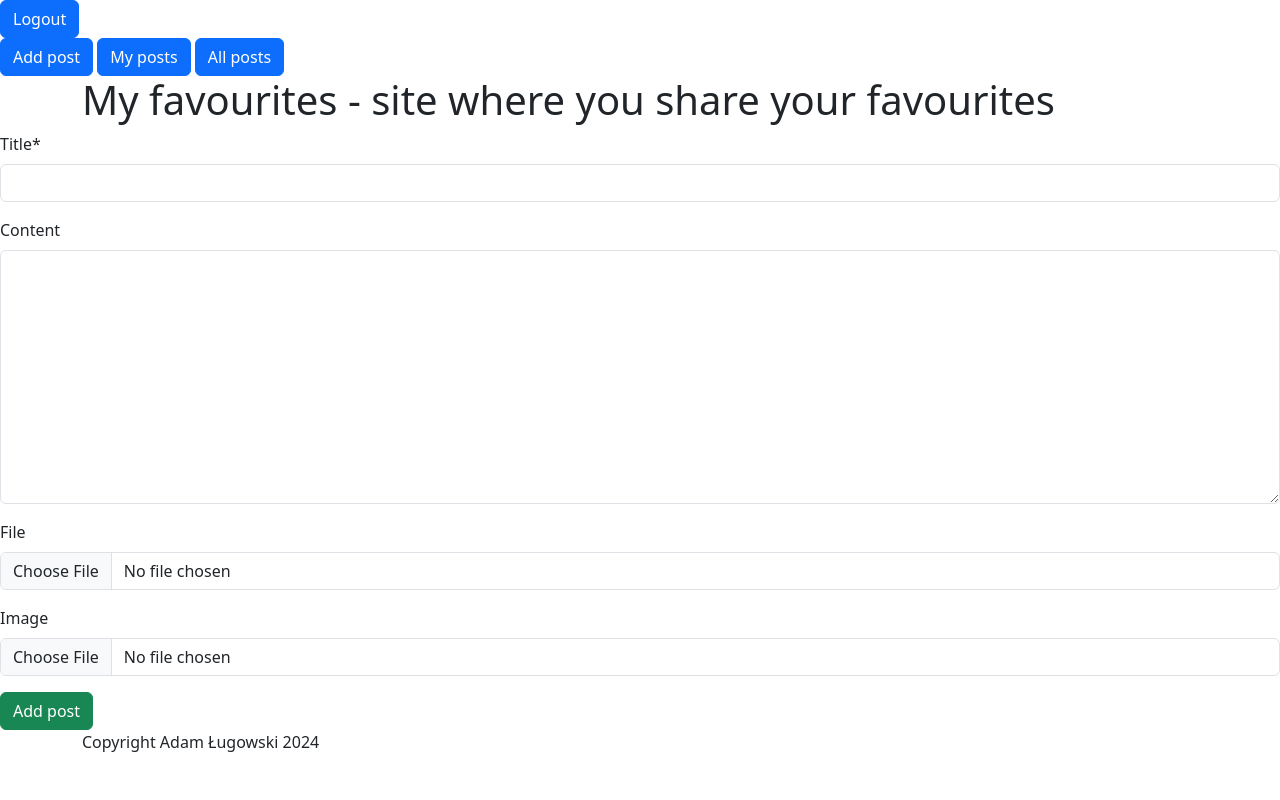
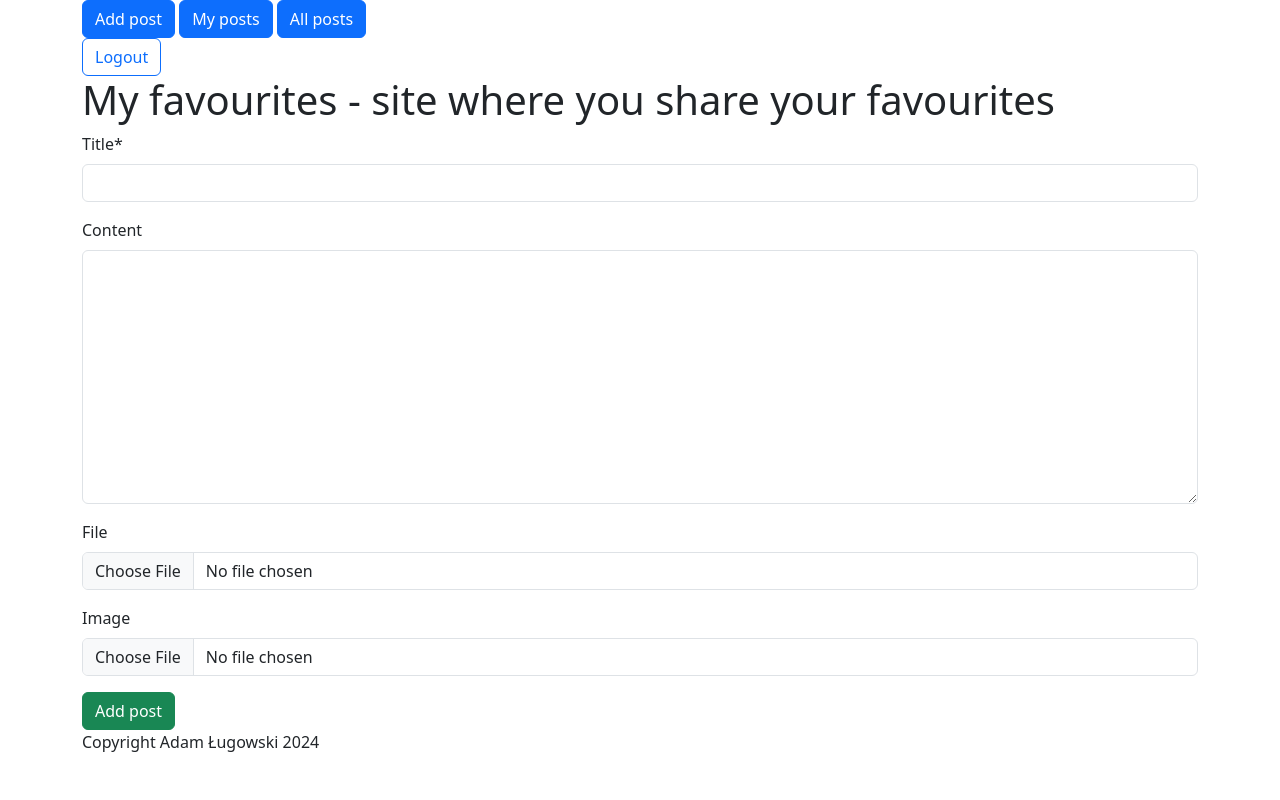
Before and after one commit to adamlugowski/my_favourites, a Django app: page /add_post in a window 1280 px wide. Run offline with Django 5.2, Linux system fonts and the light colour scheme; the visitor is signed in with stand-in values (Sample User, id 1); some libraries are stand-ins or nearby versions.

Commit message:
minor improvements in html templates

```diff
--- a/my_favourites/posts/templates/posts/add_post.html
+++ b/my_favourites/posts/templates/posts/add_post.html
@@ -4,9 +4,11 @@
 {% load crispy_forms_tags %}
 
 {% block content %}
-    <form method="post">
-        {% csrf_token %}
-        {{ form | crispy }}
-        <button type="submit" class="btn btn-success">Add post</button>
-    </form>
+    <div class="container">
+        <form method="post">
+            {% csrf_token %}
+            {{ form | crispy }}
+            <button type="submit" class="btn btn-success">Add post</button>
+        </form>
+    </div>
 {% endblock %}
--- a/my_favourites/posts/templates/posts/my_posts.html
+++ b/my_favourites/posts/templates/posts/my_posts.html
@@ -3,6 +3,7 @@
 {% block title %} My posts {% endblock %}
 
 {% block content %}
+    <div class="container">
         <h1>Your posts</h1>
             {% if posts %}
             <ul>
@@ -13,4 +14,5 @@
             {% else %}
                 <p>You haven't posted anything!</p>
             {% endif %}
+    </div>
 {% endblock %}
--- a/my_favourites/templates/base.html
+++ b/my_favourites/templates/base.html
@@ -2,27 +2,29 @@
 <html lang="en">
 <head>
     <meta charset="UTF-8">
+    <meta name="viewport" content="width=device-width, initial-scale=1, shrink-to-fit=no">
     <title>{% block title %} {% endblock %}</title>
     <link href="https://cdn.jsdelivr.net/npm/bootstrap@5.3.3/dist/css/bootstrap.min.css" rel="stylesheet" integrity="sha384-QWTKZyjpPEjISv5WaRU9OFeRpok6YctnYmDr5pNlyT2bRjXh0JMhjY6hW+ALEwIH" crossorigin="anonymous">
     <script src="https://cdn.jsdelivr.net/npm/bootstrap@5.3.3/dist/js/bootstrap.bundle.min.js" integrity="sha384-YvpcrYf0tY3lHB60NNkmXc5s9fDVZLESaAA55NDzOxhy9GkcIdslK1eN7N6jIeHz" crossorigin="anonymous"></script>
+
 </head>
 <body>
-    <div class="container>">
+    <div class="container">
         {% if user.is_authenticated %}
-            <form method="POST" action="{% url 'logout' %}">
-                {% csrf_token %}
-                <button type="submit" class="btn btn-primary">Logout</button>
-            </form>
+            <div class="topnav">
+                <a type="button" class="btn btn-primary" href="{% url 'posts:add_post' %}">Add post</a>
+                <a type="button" class="btn btn-primary" href="{% url 'posts:my_posts' %}">My posts</a>
+                <a type="button" class="btn btn-primary" href="{% url 'posts:index' %}">All posts</a>
+                <form method="POST" action="{% url 'logout' %}">
+                    {% csrf_token %}
+                <button type="submit" class="btn btn-outline-primary me-2">Logout</button>
+                </form>
+            </div>
         {% else %}
-            <a type='button' class='btn btn-outline-primary me-2' href="{% url 'login' %}">Login</a>
-            <a type="button" class="btn btn-outline-primary me-2" href="{% url 'register:register' %}">Sign-up</a>
-        {% endif %}
-    </div>
-    <div>
-        {% if user.is_authenticated %}
-            <a type="button" class="btn btn-primary" href="{% url 'posts:add_post' %}">Add post</a>
-            <a type="button" class="btn btn-primary" href="{% url 'posts:my_posts' %}">My posts</a>
-            <a type="button" class="btn btn-primary" href="{% url 'posts:index' %}">All posts</a>
+            <div class="topnav">
+                <a type='button' class="btn btn-outline-primary me-2" href="{% url 'login' %}">Login</a>
+                <a type="button" class="btn btn-outline-primary me-2" href="{% url 'register:register' %}">Sign-up</a>
+            </div>
         {% endif %}
     </div>
 <header>
--- a/my_favourites/templates/registration/login.html
+++ b/my_favourites/templates/registration/login.html
@@ -4,10 +4,12 @@
 {% load crispy_forms_tags %}
 
 {% block content %}
+    <div class="container">
         <h1>Login</h1>
             <form method="post" class="form-group">
                 {% csrf_token %}
                 {{ form | crispy }}
                 <button type="submit" class="btn btn-primary">Login</button>
             </form>
+    </div>
 {%endblock %}
```
Also changed, not shown: my_favourites/register/templates/register/register.html (+7 -5 lines). Lines whose indentation alone changed are shown as unchanged.
